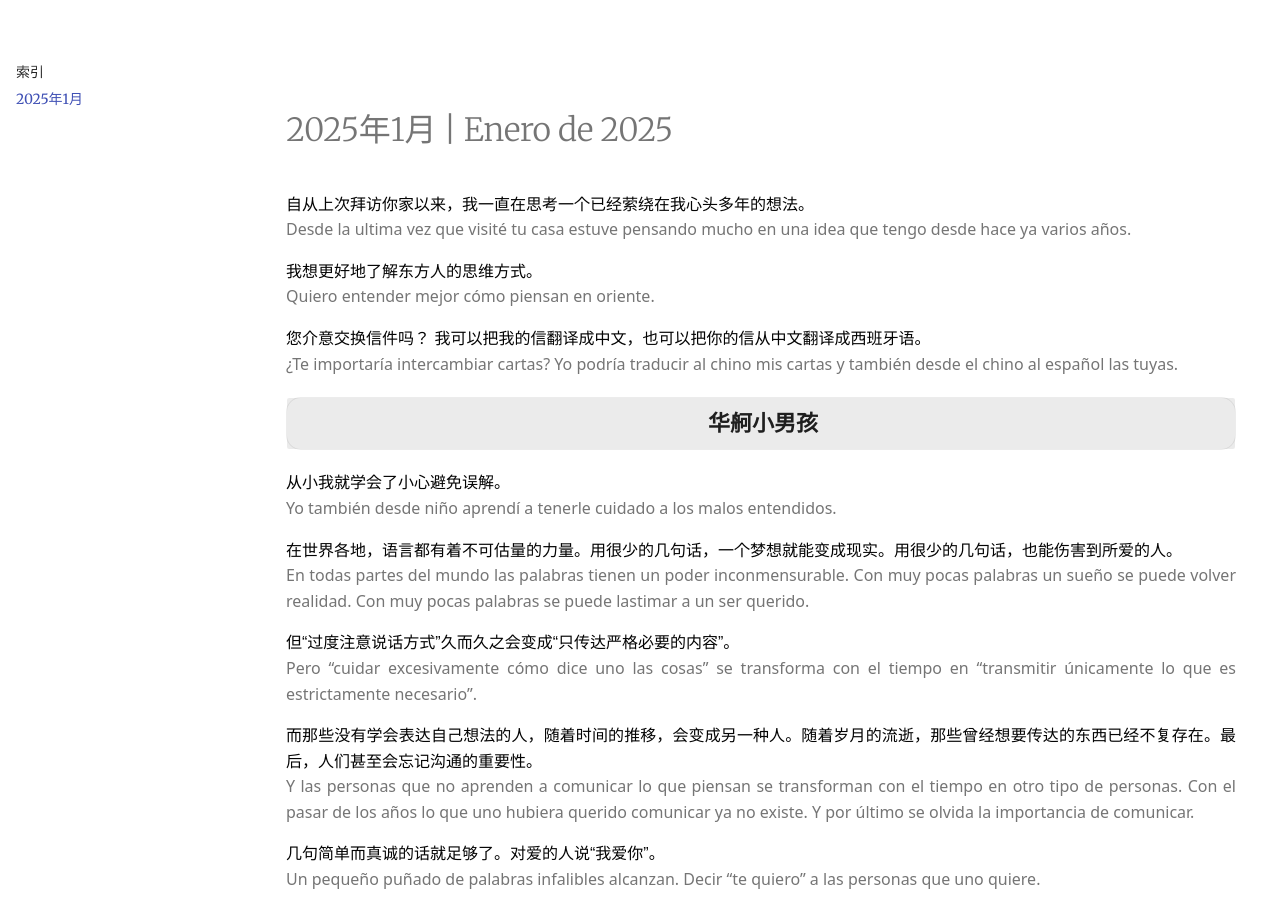
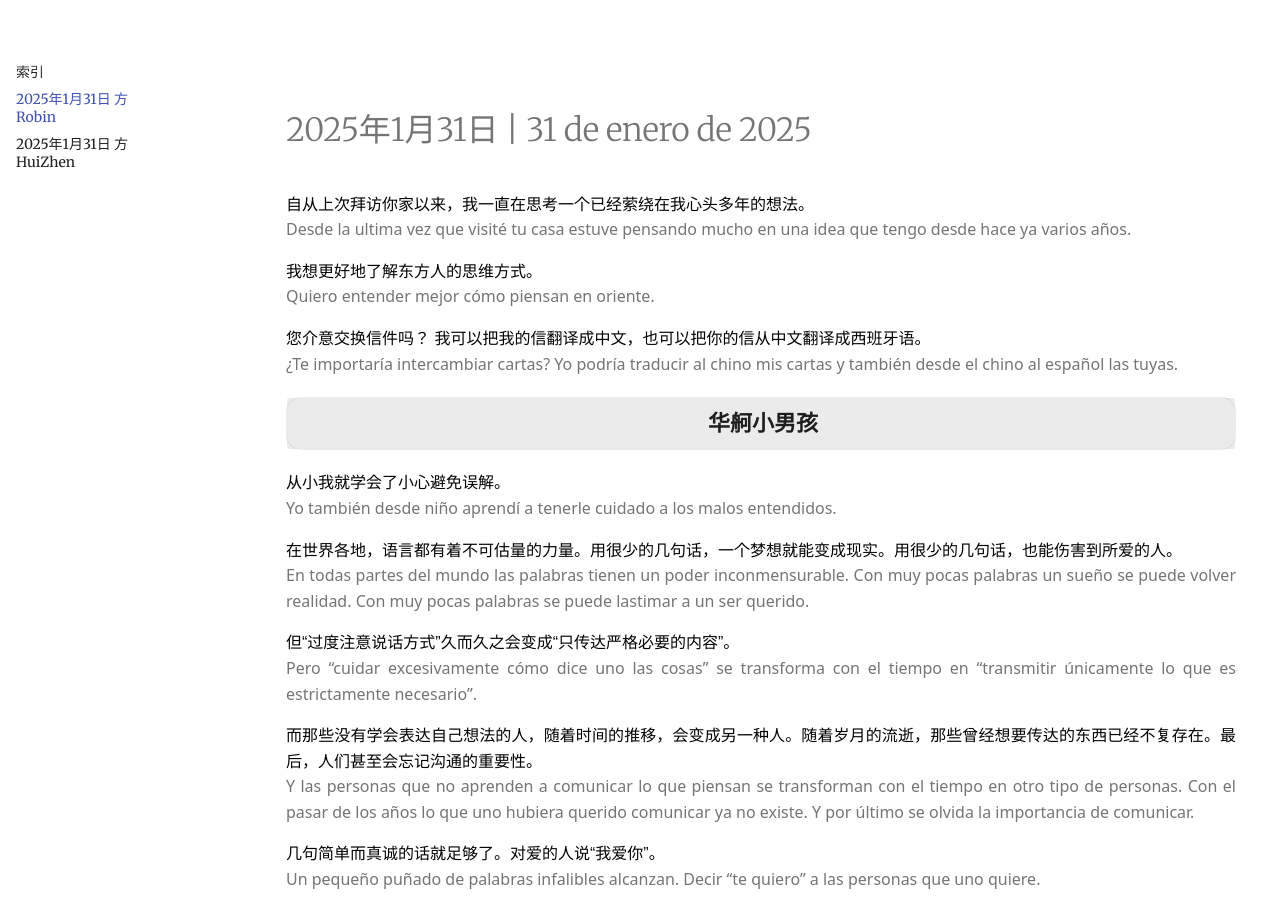
Before and after one commit to junon-txt/fang-huizhen, an MkDocs documentation site: the page built from pages/00.md, in a window 1280 px wide and 900 px high. Built offline with MkDocs 1.6.1 and Material for MkDocs 9.7.7, drawn with Linux system fonts in a browser that asks for light colours; some of the changed text lies outside the part shown.

Commit message:
+ fang huizhen response

```diff
--- a/mkdocs.yml
+++ b/mkdocs.yml
@@ -4,7 +4,8 @@
 
 nav:
   - 索引: index.md
-  - 2025年1月: 00.md
+  - 2025年1月31日 方 Robin: 00.md
+  - 2025年1月31日 方 HuiZhen: 01.md
 
 theme:
   name: material
--- a/pages/00.md
+++ b/pages/00.md
@@ -1,4 +1,4 @@
-# 2025年1月 | Enero de 2025
+# 2025年1月31日 | 31 de enero de 2025
 
 自从上次拜访你家以来，我一直在思考一个已经萦绕在我心头多年的想法。
 {: .zh}
@@ -407,3 +407,7 @@
 
 Ya no soy un niño y mi deseo es aprender chino.
 {: .es}
+
+<center>
+[索引](index.md) | [一](01.md)
+</center>
```
Also changed, not shown: pages/01.md (added, +35 -0 lines), pages/index.md (+2 -1 lines).
